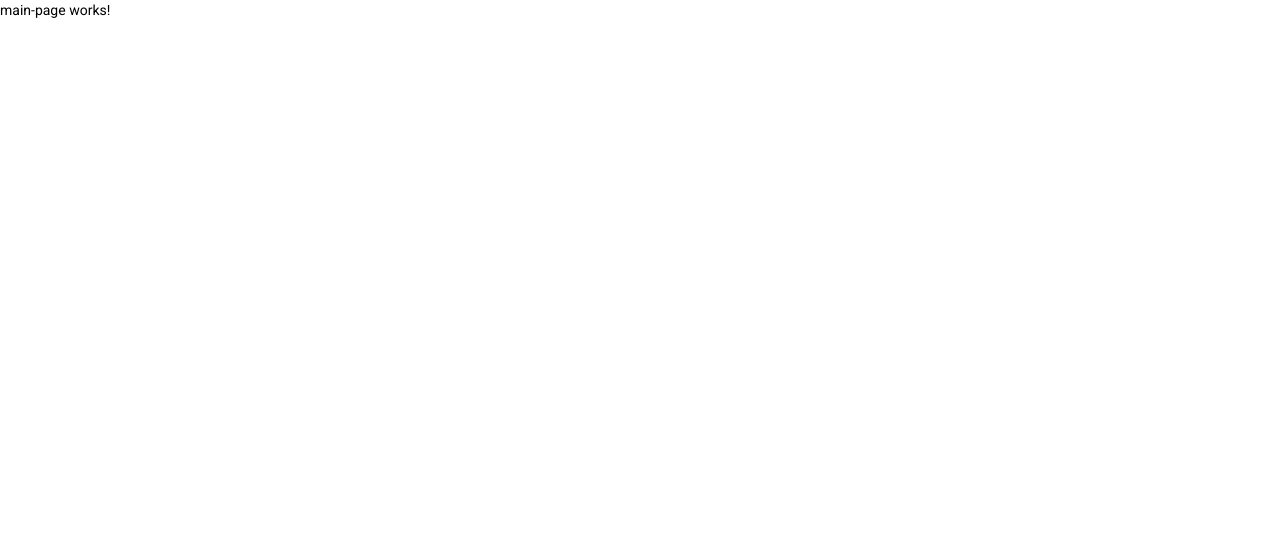
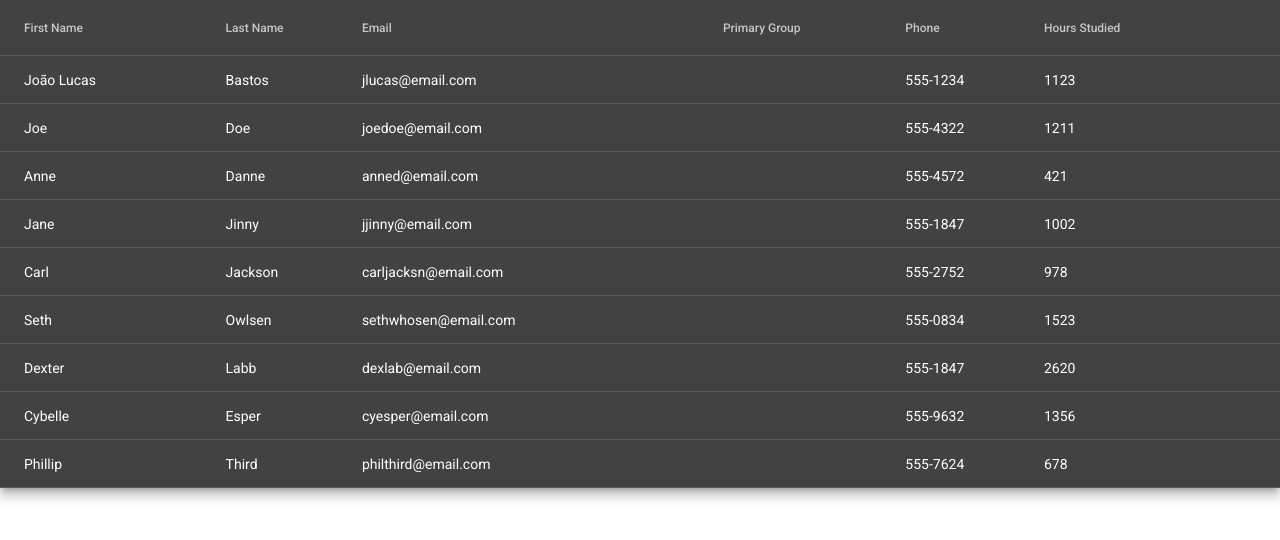
Before and after one commit to JLucas5/voxy-frontend-test, an Angular app: page / in a window 1280 px wide. Shown: the top 540 px of the page. Built offline with nearby package versions, Linux system fonts and the light colour scheme.

Commit message:
Main Page Table created

```diff
--- a/src/app/app.module.ts
+++ b/src/app/app.module.ts
@@ -5,6 +5,8 @@ import { AppRoutingModule } from './app-routing.module';
 import { AppComponent } from './app.component';
 import { MainPageComponent } from './views/main-page/main-page.component';
 import { BrowserAnimationsModule } from '@angular/platform-browser/animations';
+
+import { MatTableModule } from '@angular/material/table'
 
 @NgModule({
   declarations: [
@@ -14,7 +16,8 @@ import { BrowserAnimationsModule } from '@angular/platform-browser/animations';
   imports: [
     BrowserModule,
     AppRoutingModule,
-    BrowserAnimationsModule
+    BrowserAnimationsModule,
+    MatTableModule
   ],
   providers: [],
   bootstrap: [AppComponent]
--- a/src/app/views/main-page/main-page.component.css
+++ b/src/app/views/main-page/main-page.component.css
@@ -0,0 +1,3 @@
+table {
+    width: 100%;
+}
--- a/src/app/views/main-page/main-page.component.html
+++ b/src/app/views/main-page/main-page.component.html
@@ -1 +1,40 @@
-<p>main-page works!</p>
+<table mat-table [dataSource]="people" class="mat-elevation-z8">
+   <!-- First Name Column -->
+  <ng-container matColumnDef="first-name">
+    <th mat-header-cell *matHeaderCellDef> First Name </th>
+    <td mat-cell *matCellDef="let person"> {{person.firstName}} </td>
+  </ng-container>
+
+   <!-- Last Name Column -->
+  <ng-container matColumnDef="last-name">
+    <th mat-header-cell *matHeaderCellDef> Last Name </th>
+    <td mat-cell *matCellDef="let person"> {{person.lastName}} </td>
+  </ng-container>
+
+   <!-- Email Column -->
+  <ng-container matColumnDef="email">
+    <th mat-header-cell *matHeaderCellDef> Email </th>
+    <td mat-cell *matCellDef="let person"> {{person.email}} </td>
+  </ng-container>
+
+   <!-- Primary Group Column -->
+  <ng-container matColumnDef="primary-group">
+    <th mat-header-cell *matHeaderCellDef> Primary Group </th>
+    <td mat-cell *matCellDef="let person"> {{person.primaryGroup}} </td>
+  </ng-container>
+
+   <!-- Phone Number Column -->
+  <ng-container matColumnDef="phone">
+    <th mat-header-cell *matHeaderCellDef> Phone </th>
+    <td mat-cell *matCellDef="let person"> {{person.phone}} </td>
+  </ng-container>
+
+   <!-- Hours Studied Column -->
+  <ng-container matColumnDef="hours-studied">
+    <th mat-header-cell *matHeaderCellDef> Hours Studied </th>
+    <td mat-cell *matCellDef="let person"> {{person.hrsStudied}} </td>
+  </ng-container>
+
+  <tr mat-header-row *matHeaderRowDef="displayedColumns"></tr>
+  <tr mat-row *matRowDef="let row; columns: displayedColumns;"></tr>
+  </table>
--- a/src/app/views/main-page/main-page.component.ts
+++ b/src/app/views/main-page/main-page.component.ts
@@ -1,4 +1,5 @@
 import { Component, OnInit } from '@angular/core';
+import { PeopleService  } from 'src/app/services/people/people.service';
 
 @Component({
   selector: 'app-main-page',
@@ -7,9 +8,20 @@ import { Component, OnInit } from '@angular/core';
 })
 export class MainPageComponent implements OnInit {
 
-  constructor() { }
+  people: object[] = []
+
+  displayedColumns: string[] = ['first-name', 'last-name', 'email', 'primary-group', 'phone', 'hours-studied'];
+
+  constructor(
+    private peopleService : PeopleService
+  ) { }
 
   ngOnInit(): void {
+
+  this.people = this.peopleService.getAllPeople()
+
+
+
   }
 
 }
```
